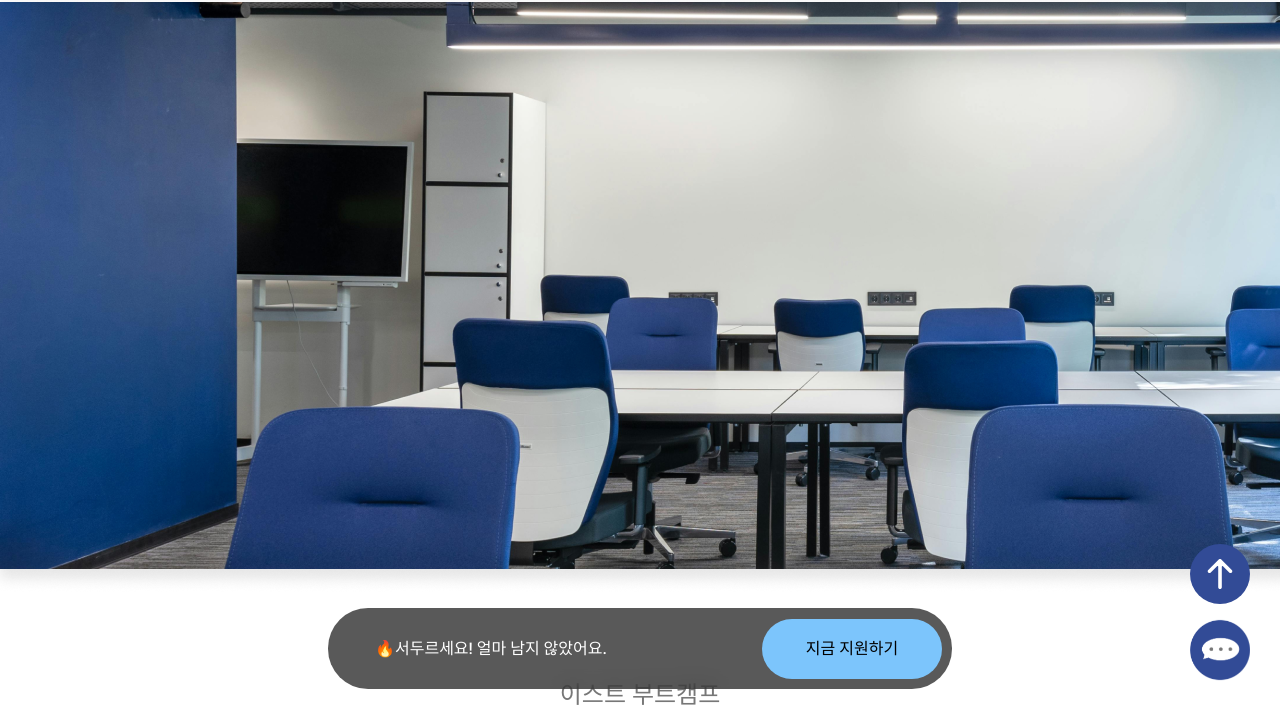
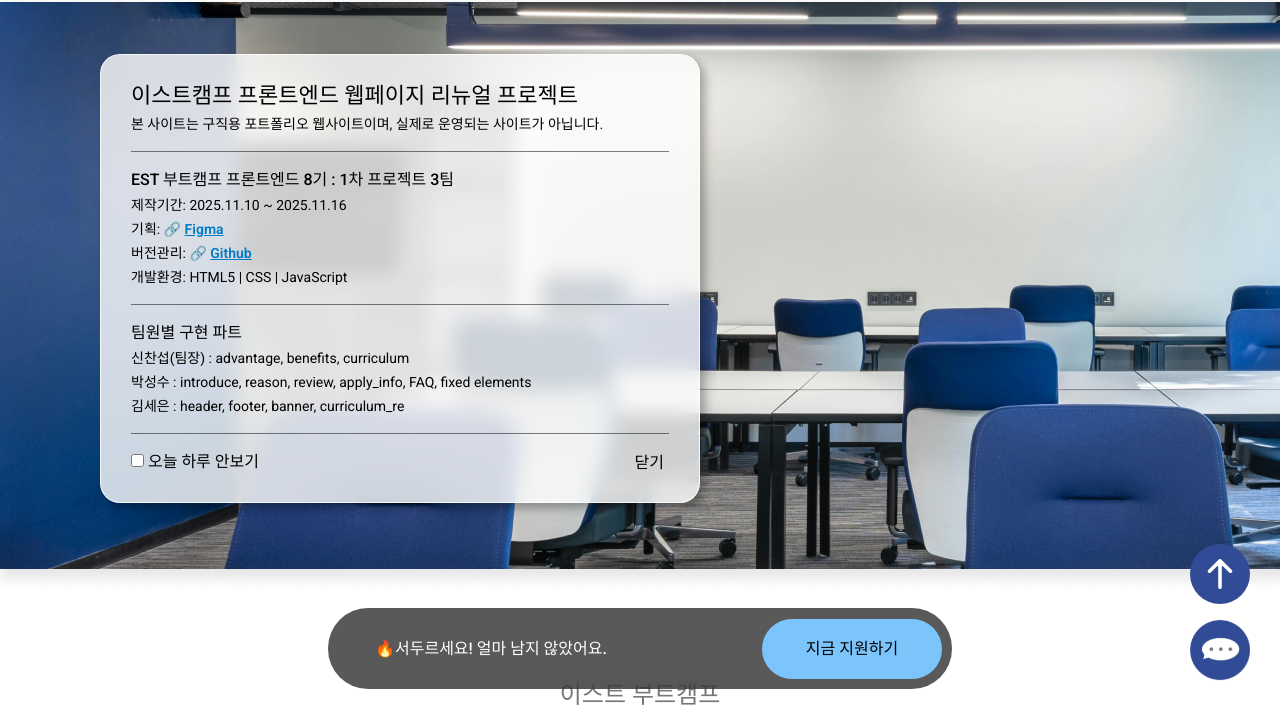
Before and after one commit to SeongSuTest/portfolio1, a plain HTML site: page index.html in a window 1280 px wide. Shown: the part 96-803 px from the top of the page. Drawn offline with nearby package versions, Linux system fonts and the light colour scheme.

Commit message:
feat: 포트폴리오 안내용 팝업창 추가

```diff
--- a/css/main.css
+++ b/css/main.css
@@ -831,3 +831,65 @@ div.active > dl dd.supplement::before {
   font-weight: 600;
   white-space: pre-line;
 }
+
+/* popup */
+.popup {
+  position: fixed;
+  left: 100px;
+  top: 150px;
+  padding: 30px;
+  width: 600px;
+  box-shadow: 5px 5px 10px rgba(0, 0, 0, 0.3);
+  background: rgba(255, 255, 255, 0.8);
+  border: 1px solid rgba(255, 255, 255, 0.8);
+  backdrop-filter: blur(10px);
+  border-radius: 20px;
+  display: none;
+  flex-direction: column;
+  gap: 20px;
+}
+.popup-divide {
+  width: 100%;
+  height: 1px;
+  background: rgba(0, 0, 0, 0.5);
+}
+.popup a {
+  color: #007ac5;
+  font-weight: 600;
+  text-decoration: underline;
+}
+.popup .popup-title h2 {
+  font-size: 22px;
+  font-weight: 500;
+}
+.popup .popup-title p {
+  margin-top: 10px;
+  font-size: 14px;
+}
+.popup .popup-intro {
+  display: flex;
+  flex-direction: column;
+  gap: 10px;
+}
+.popup .popup-intro h3 {
+  font-weight: 500;
+}
+.popup .popup-intro p {
+  font-size: 14px;
+}
+.popup .popup-team {
+  display: flex;
+  flex-direction: column;
+  gap: 10px;
+}
+.popup .popup-team h3 {
+  font-weight: 500;
+}
+.popup .popup-team p {
+  font-size: 14px;
+}
+.popup-close {
+  display: flex;
+  justify-content: space-between;
+  padding-right: 5px;
+}
--- a/index.html
+++ b/index.html
@@ -518,6 +518,37 @@
             <p>본 사이트는 이스트 캠프 프론트엔드 페이지 리뉴얼 프로젝트로 이스트캠프와 연관이 없습니다. 원저작권은 이스트캠프에 있습니다.</p>
         </div>
     </footer>
+    <div class="popup">
+        <div class="popup-title">
+            <h2>이스트캠프 프론트엔드 웹페이지 리뉴얼 프로젝트</h2>
+            <p>본 사이트는 구직용 포트폴리오 웹사이트이며, 실제로 운영되는 사이트가 아닙니다.</p>
+        </div>
+        <hr class="popup-divide">
+        <div class="popup-intro">
+            <h3>EST 부트캠프 프론트엔드 8기 : 1차 프로젝트 3팀</h3>
+            <p>제작기간: 2025.11.10 ~ 2025.11.16</p>
+            <p>기획: 🔗 <a
+                    href="https://www.figma.com/design/l8lsVijzn1bkSKS8jGIps8/3%EC%A1%B0-%ED%94%84%EB%A1%A0%ED%8A%B8%EC%97%94%EB%93%9C-%EB%94%94%EC%9E%90%EC%9D%B8?node-id=0-1&t=Vdf5jAMN2sesDlj1-1">Figma</a>
+            </p>
+            <p>버전관리: 🔗 <a href="https://github.com/SeongSuTest/portfolio1">Github</a></p>
+            <p>개발환경: HTML5 | CSS | JavaScript</p>
+        </div>
+        <hr class="popup-divide">
+        <div class="popup-team">
+            <h3>팀원별 구현 파트</h3>
+            <p>신찬섭(팀장) : advantage, benefits, curriculum</p>
+            <p>박성수 : introduce, reason, review, apply_info, FAQ, fixed elements</p>
+            <p>김세은 : header, footer, banner, curriculum_re</p>
+        </div>
+        <hr class="popup-divide">
+        <div class="popup-close">
+            <div><input type="checkbox" id="agree">
+                <label for="agree">오늘 하루 안보기</label>
+            </div>
+            <button>닫기</button>
+        </div>
+    </div>
+    <script src="./js/popup.js"></script>
 </body>
 
 </html>
--- /dev/null
+++ b/js/popup.js
@@ -0,0 +1,32 @@
+const popup = document.querySelector(".popup");
+const closeBtn = popup.querySelector("button");
+const closeCheck = popup.querySelector("#agree");
+
+//쿠키확인
+const result = document.cookie.includes("popup=none");
+if (result) {
+  popup.style.display = "none";
+} else {
+  popup.style.display = "flex";
+}
+//팝업 닫기
+closeBtn.addEventListener("click", () => {
+  popup.style.display = "none";
+  if (closeCheck.checked) {
+    createCookie("popup", "none", 1);
+  } else {
+    deleteCookie("popup", "none", -1);
+  }
+});
+function deleteCookie(name, value, due) {
+  let today = new Date();
+  today.setDate(today.getDate() + due);
+
+  document.cookie = `${name}=${value}; Expires=${today.toUTCString()}`;
+}
+function createCookie(name, value, due) {
+  let today = new Date();
+  today.setDate(today.getDate() + due);
+
+  document.cookie = `${name}=${value}; Expires=${today.toUTCString()}`;
+}
```
